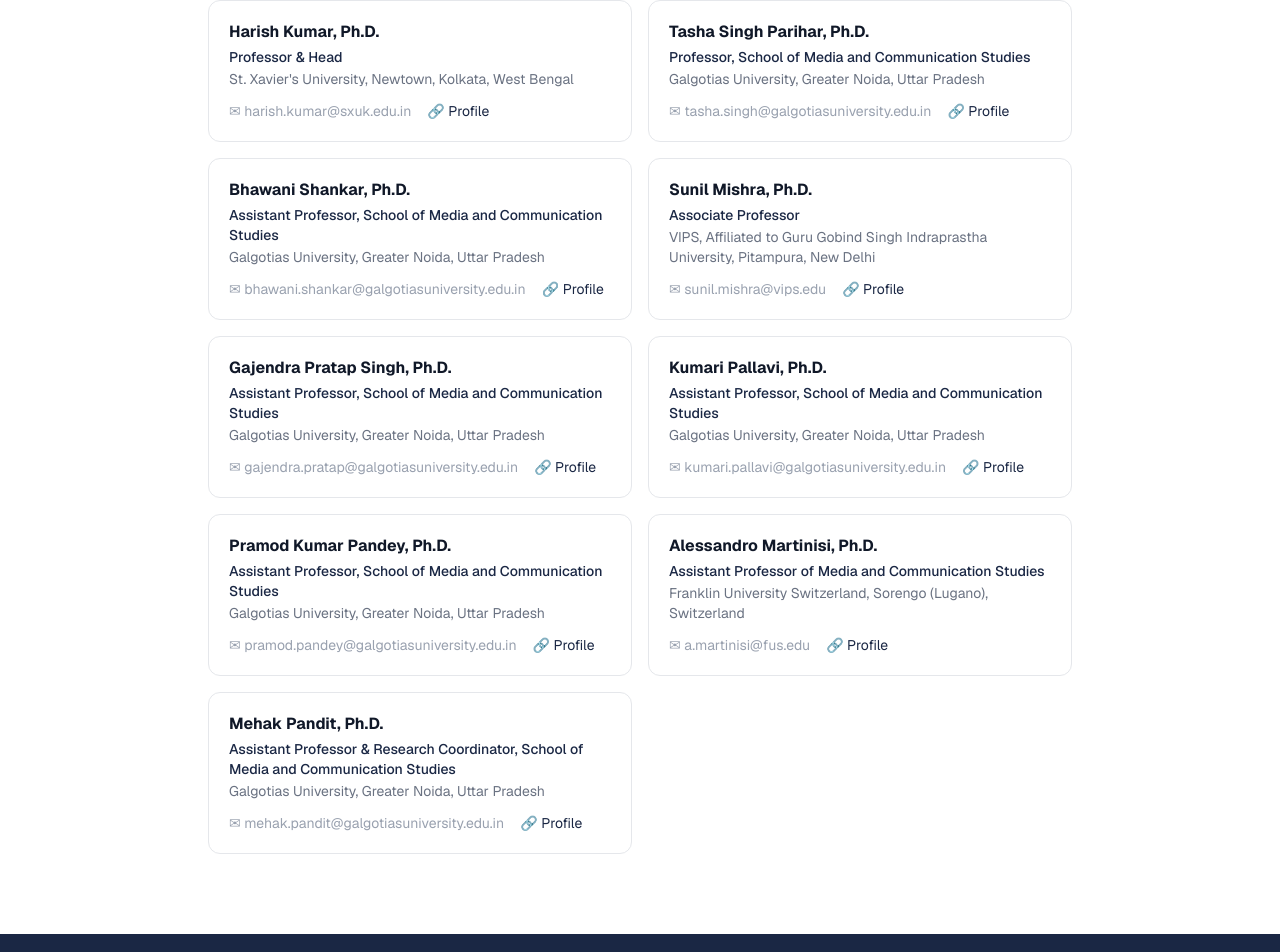
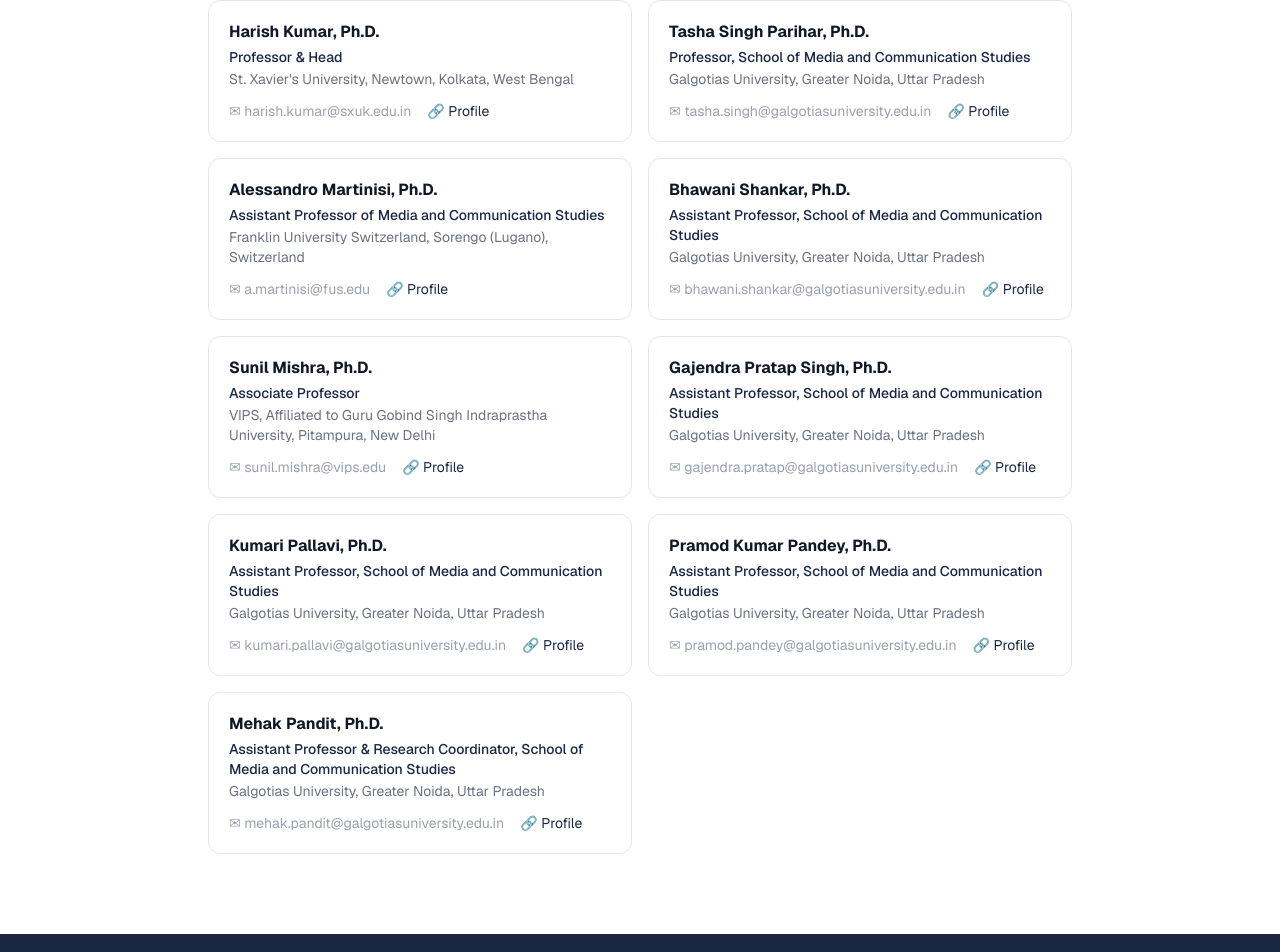
Before and after one commit to arampandey/mediascholar-platform, a Next.js app: page /editorial-board in a window 1280 px wide. Shown: the part 822-1774 px from the top of the page. Built offline with nearby package versions, Linux system fonts and the light colour scheme; no server answers.

Commit message:
Move Dr. Alessandro Martinisi: after Dr. Harish Kumar, before Dr. Bhawani Shankar

```diff
--- a/app/editorial-board/page.tsx
+++ b/app/editorial-board/page.tsx
@@ -69,6 +69,13 @@
     profile: "https://www.galgotiasuniversity.edu.in/p/prof-tasha-singh",
   },
   {
+    name: "Alessandro Martinisi, Ph.D.",
+    affiliation: "Assistant Professor of Media and Communication Studies",
+    institution: "Franklin University Switzerland, Sorengo (Lugano), Switzerland",
+    email: "a.martinisi@fus.edu",
+    profile: "https://www.fus.edu",
+  },
+  {
     name: "Bhawani Shankar, Ph.D.",
     affiliation: "Assistant Professor, School of Media and Communication Studies",
     institution: "Galgotias University, Greater Noida, Uttar Pradesh",
@@ -102,13 +109,6 @@
     institution: "Galgotias University, Greater Noida, Uttar Pradesh",
     email: "pramod.pandey@galgotiasuniversity.edu.in",
     profile: "https://www.galgotiasuniversity.edu.in/p/dr-pramod-kumar-pandey",
-  },
-  {
-    name: "Alessandro Martinisi, Ph.D.",
-    affiliation: "Assistant Professor of Media and Communication Studies",
-    institution: "Franklin University Switzerland, Sorengo (Lugano), Switzerland",
-    email: "a.martinisi@fus.edu",
-    profile: "https://www.fus.edu",
   },
   {
     name: "Mehak Pandit, Ph.D.",
```
